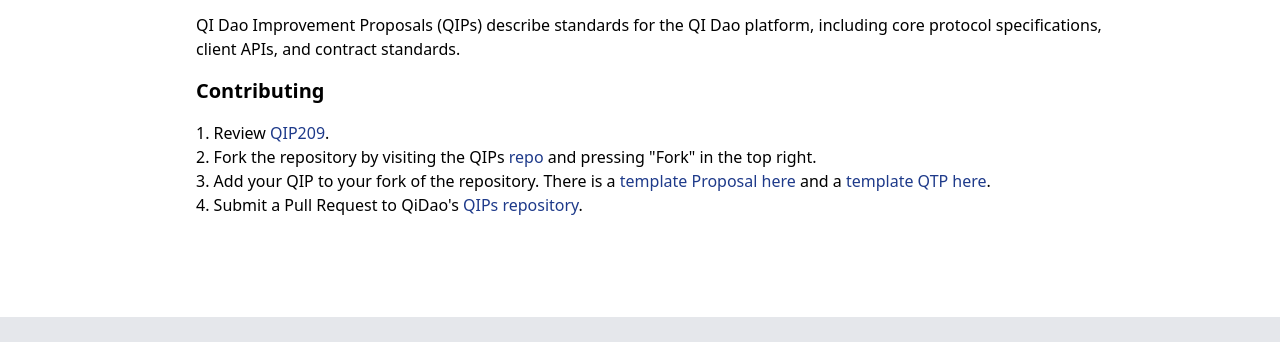
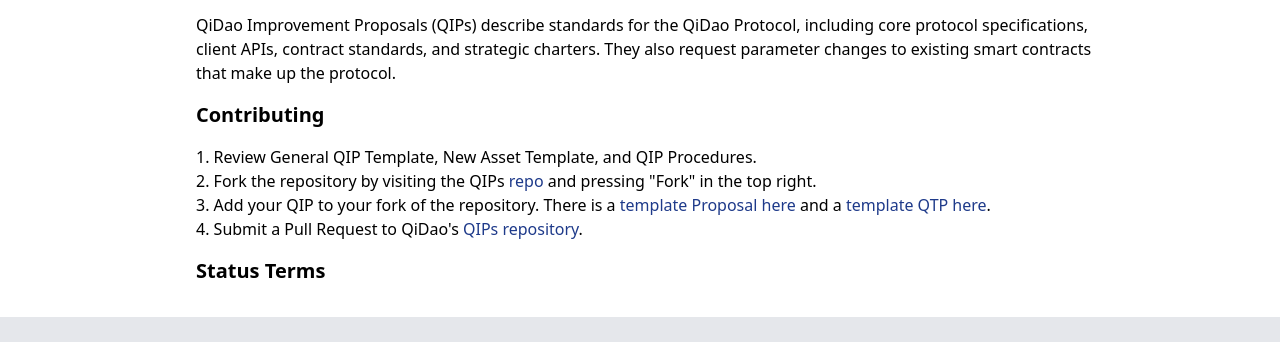
Before and after one commit to publu/QIPs, a Gatsby site: page / in a window 1280 px wide. Shown: the part 483-825 px from the top of the page. Built offline with nearby package versions, Linux system fonts and the light colour scheme; Gatsby itself is replaced by a stand-in of ours.

Commit message:
Update index.tsx

```diff
--- a/src/pages/index.tsx
+++ b/src/pages/index.tsx
@@ -29,10 +29,10 @@
                                 </a>
                             </h1>
                             <p className="mb-4">
-                                QI Dao Improvement Proposals (QIPs) describe
-                                standards for the QI Dao platform, including
-                                core protocol specifications, client APIs, and
-                                contract standards.
+                                QiDao Improvement Proposals (QIPs) describe standards for the QiDao Protocol,
+                                including core protocol specifications, client APIs, contract standards,
+                                and strategic charters. They also request parameter changes to existing
+                                smart contracts that make up the protocol.
                             </p>
 
                             <h2 className="text-xl font-bold my-4">
@@ -40,11 +40,7 @@
                             </h2>
                             <ol className="list-decimal list-inside mb-4">
                                 <li>
-                                    Review{' '}
-                                    <a href="/qips/QIP209">
-                                        QIP209
-                                    </a>
-                                    .
+                                    Review General QIP Template, New Asset Template, and QIP Procedures.
                                 </li>
                                 <li>
                                     Fork the repository by visiting the QIPs{' '}
@@ -73,6 +69,9 @@
                                     .
                                 </li>
                             </ol>
+                            <h2 className="text-xl font-bold my-4">
+                                Status Terms
+                            </h2>
 
                             {/* Rest of the content with appropriate Tailwind CSS classes */}
                         </div>
```
